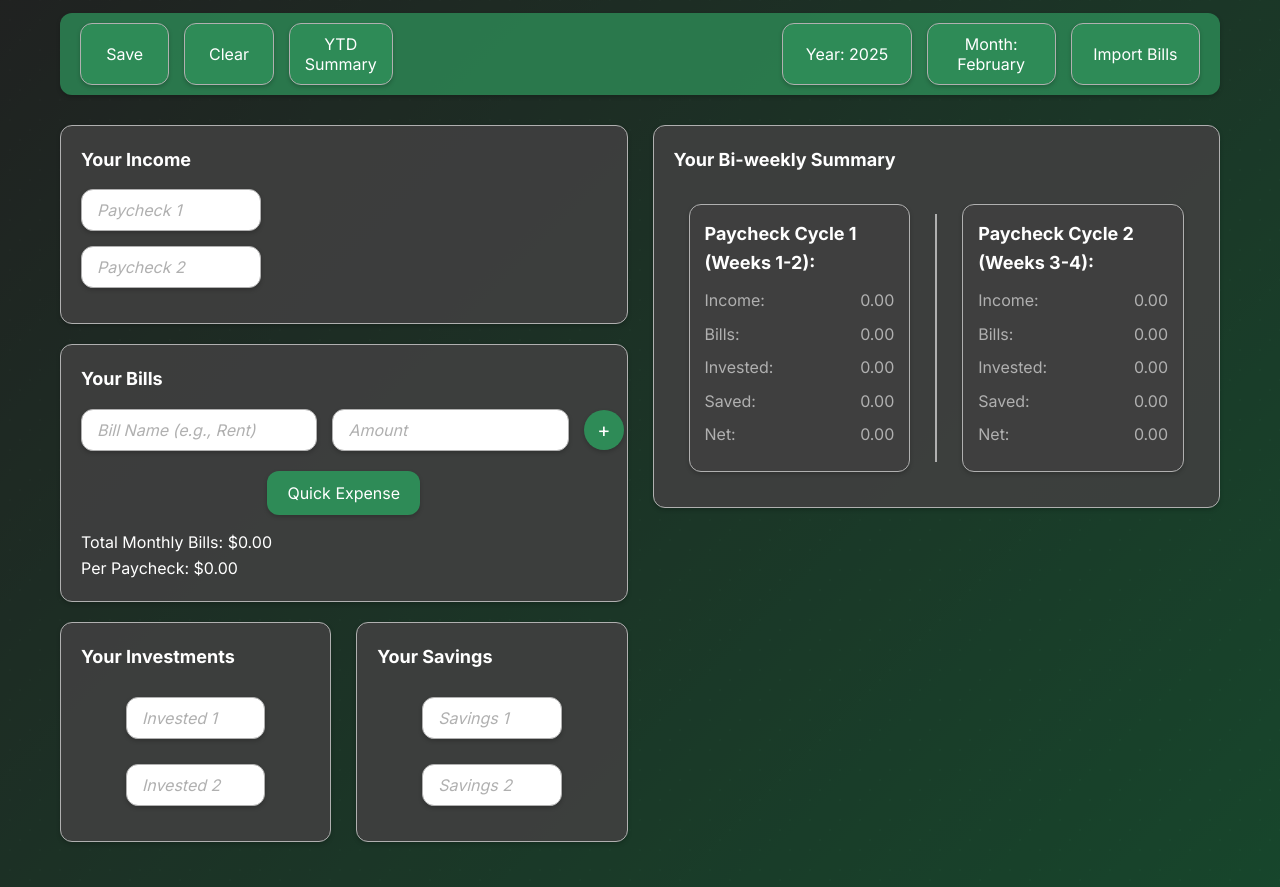
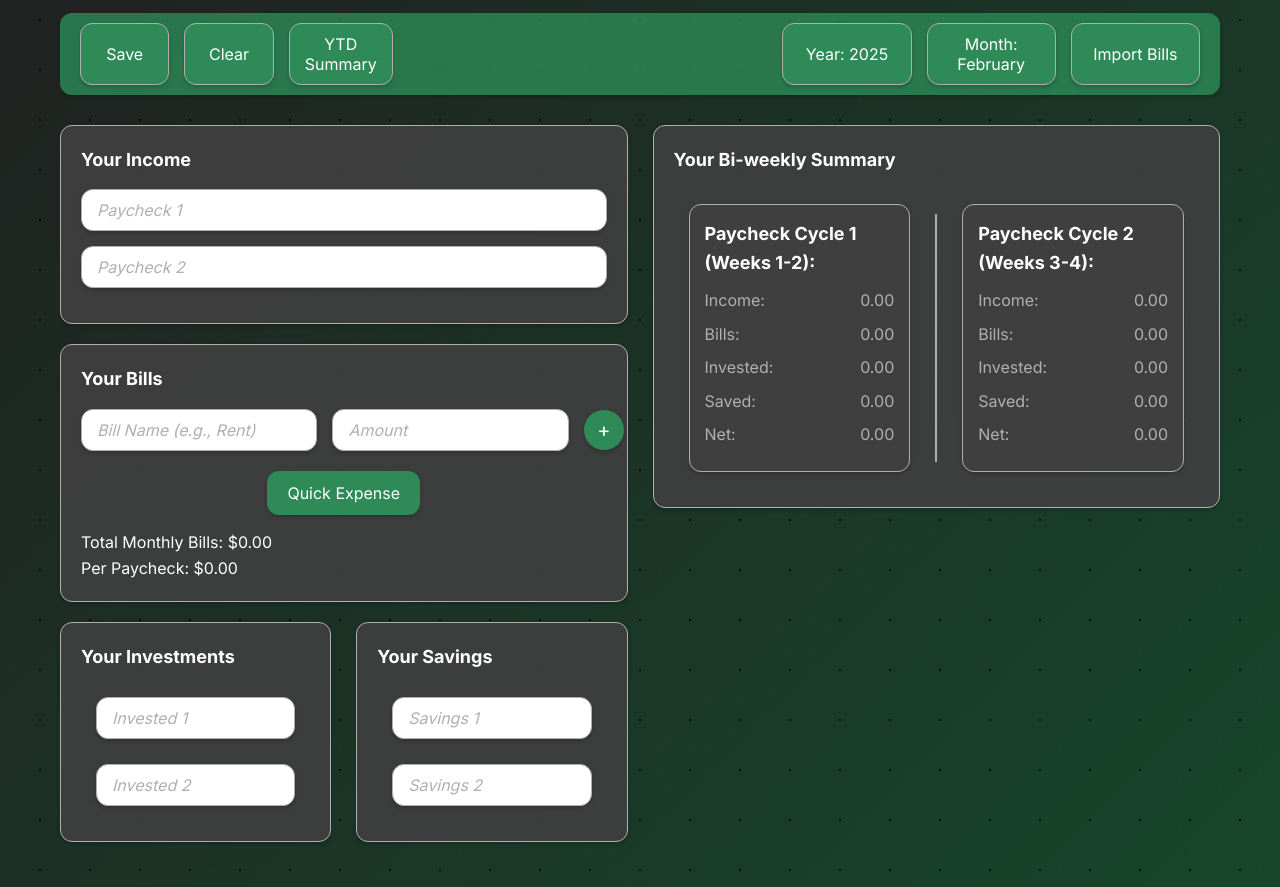
Before and after one commit to jdlong333/bip-bop-budget, a plain HTML site: page index.html in a window 1280 px wide. Shown: the part 90-977 px from the top of the page. Drawn offline with Linux system fonts and the light colour scheme.

Commit message:
Update styles.css

```diff
--- a/styles.css
+++ b/styles.css
@@ -187,14 +187,13 @@ input::placeholder, select::placeholder {
     font-style: italic; /* Subtle italic for placeholders to entice input */
 }
 
-/* Income Section Specific Styling */
-.income-section .input-group {
-    justify-content: space-between; /* Evenly space label and input */
-}
-
-.income-section input {
-    width: 180px; /* Slightly wider for better usability */
-    max-width: 180px;
+/* Income, Investments, and Savings Section Styling */
+.income-section .input-group input,
+.investing-section .input-group input,
+.savings-section .input-group input {
+    width: 100%; /* Full width without labels */
+    max-width: none; /* Remove previous max-width constraint */
+    margin: 0 auto; /* Center the input */
 }
 
 /* Button Styling */
@@ -336,10 +335,6 @@ button:hover {
 .half-section .input-group {
     justify-content: center; /* Center inputs horizontally */
     padding: 0 15px; /* Increased padding for better alignment */
-}
-
-.half-section input {
-    max-width: 70%; /* Slightly wider for usability */
 }
 
 /* Modal Styling */
```
